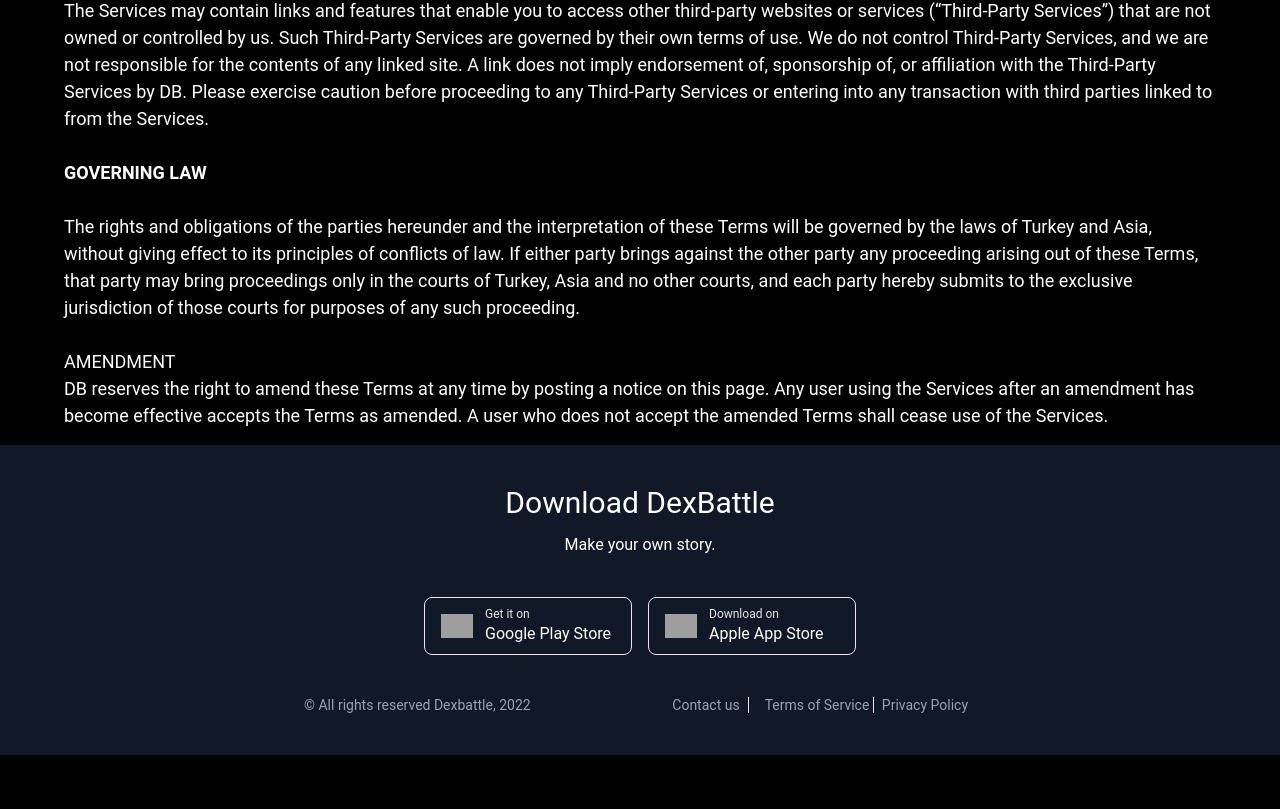
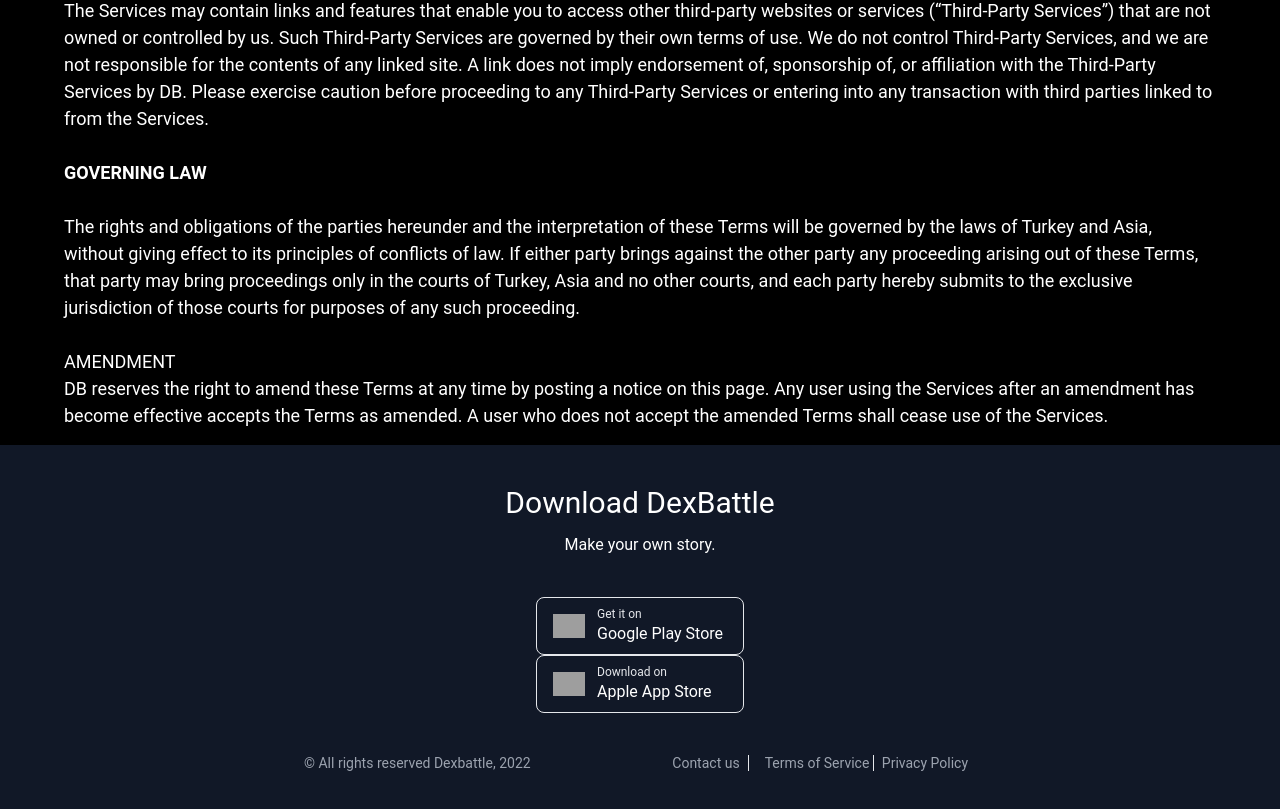
Before and after one commit to dragisa528/BattleMintingSite_Dex, a Next.js app: page /terms in a window 1280 px wide. Shown: the part 5066-5875 px from the top of the page. Before the commit the page ends 5821 px from the top, so only its background shows below. Built offline with nearby package versions, Linux system fonts and the light colour scheme; grey boxes are pictures that could not be loaded.

Commit message:
adjust mobile view

```diff
--- a/components/Footer.js
+++ b/components/Footer.js
@@ -11,7 +11,7 @@
               <div class="text-center items-center">
                   <h3 class="text-3xl mb-3"> Download DexBattle </h3>
                   <p> Make your own story. </p>
-                  <div class="md:flex justify-center my-10 items-center">
+                  <div class="md:flex flex flex-col w-full justify-center my-10 items-center">
                     <a href={social.googlePlayStore}>
                       <div class="flex items-center border rounded-lg px-4 py-2 w-52 mx-2 md:mb-0 mb-4">
                           <img src="https://cdn-icons-png.flaticon.com/512/888/888857.png" class="w-7 md:w-8"/>
```
